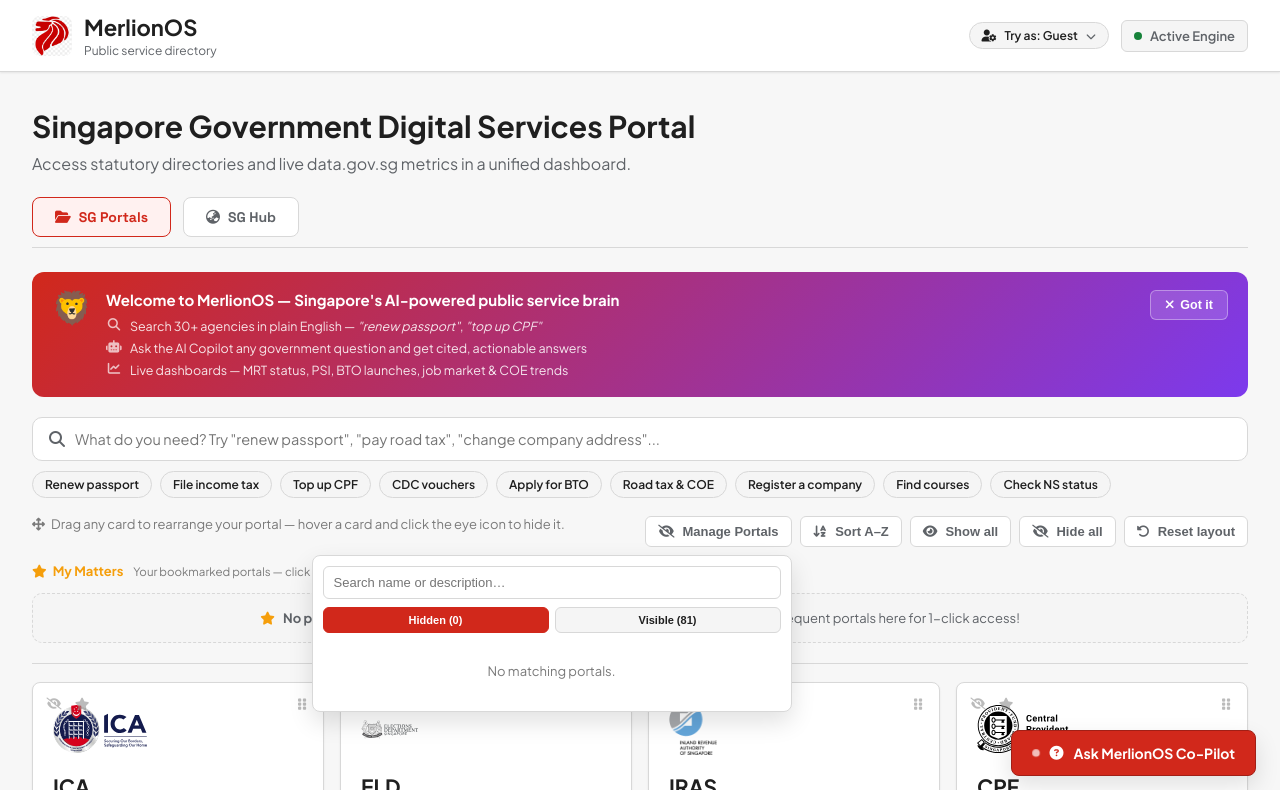
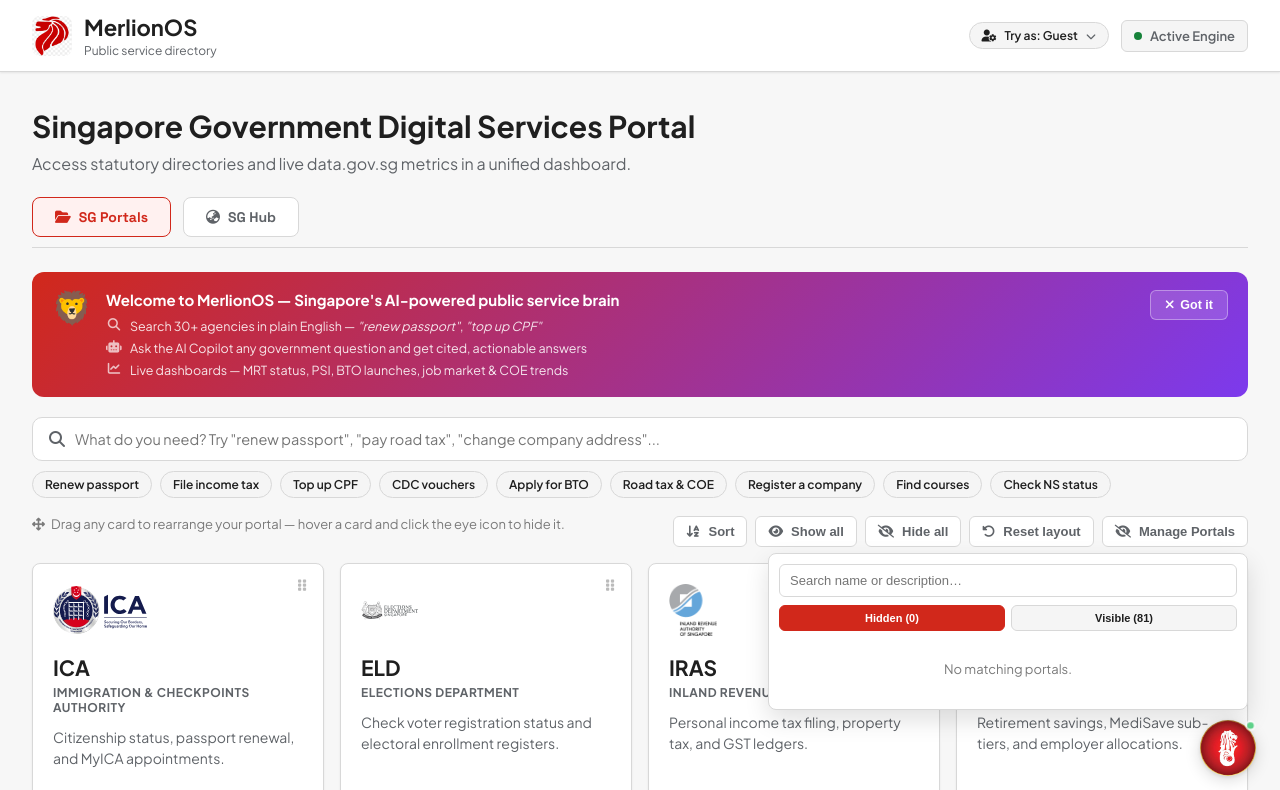
Before and after one commit to leshweyeewin/merlion-os, a plain HTML site: page static/index.html in a window 1280 px wide. Both pictures are taken after a click on the button "Manage Portals". Shown: the top 790 px of the page. Drawn offline with nearby package versions, Linux system fonts and the light colour scheme.

Commit message:
feat: initialize MerlionOS frontend with directory layout and portal management features

```diff
--- a/static/index.html
+++ b/static/index.html
@@ -100,14 +100,8 @@
                 <div class="directory-toolbar" style="margin-bottom: 16px;">
                     <span class="reorder-hint"><i class="fa-solid fa-arrows-up-down-left-right"></i> Drag any card to rearrange your portal — hover a card and click the eye icon to hide it.</span>
                     <div class="toolbar-btn-group">
-                        <div class="manage-portals-wrap" style="position: relative; display: inline-block;">
-                            <button type="button" class="reset-layout-btn manage-portals-btn" id="manage-portals-btn">
-                                <i class="fa-solid fa-eye-slash"></i> Manage Portals<span class="hidden-count-badge" id="hidden-portals-count" style="display:none;">0</span>
-                            </button>
-                            <div class="hidden-portals-dropdown hidden" id="hidden-portals-dropdown"></div>
-                        </div>
-                        <button type="button" class="reset-layout-btn" id="sort-alphabetical-btn" title="Sort portals alphabetically by agency name">
-                            <i class="fa-solid fa-arrow-down-a-z"></i> Sort A–Z
+                        <button type="button" class="reset-layout-btn" id="sort-alphabetical-btn" title="Sort portals alphabetically">
+                            <i class="fa-solid fa-arrow-down-a-z" id="sort-icon"></i> Sort
                         </button>
                         <button type="button" class="reset-layout-btn" id="mp-show-all-global">
                             <i class="fa-solid fa-eye"></i> Show all
@@ -118,6 +112,12 @@
                         <button type="button" class="reset-layout-btn" id="reset-layout-btn">
                             <i class="fa-solid fa-rotate-left"></i> Reset layout
                         </button>
+                        <div class="manage-portals-wrap" style="position: relative; display: inline-block;">
+                            <button type="button" class="reset-layout-btn manage-portals-btn" id="manage-portals-btn">
+                                <i class="fa-solid fa-eye-slash"></i> Manage Portals<span class="hidden-count-badge" id="hidden-portals-count" style="display:none;">0</span>
+                            </button>
+                            <div class="hidden-portals-dropdown hidden" id="hidden-portals-dropdown"></div>
+                        </div>
                     </div>
                 </div>
 
@@ -1685,9 +1685,11 @@
         </main>
 
         <!-- Floating Chat Trigger Button -->
-        <div class="chat-trigger" id="chat-trigger">
-            <span class="pulse-indicator"></span>
-            <i class="fa-solid fa-circle-question"></i> Ask MerlionOS Co-Pilot
+        <div class="chat-trigger" id="chat-trigger" title="Ask MerlionOS Co-Pilot" role="button" aria-label="Open Co-Pilot chat">
+            <div class="chat-trigger-icon-wrap">
+                <img src="/merlion-icon-symbolizing-singapore-nation-on-red-gold-button-vector.jpg" alt="MerlionOS Co-Pilot" class="chat-trigger-logo">
+            </div>
+            <span class="pulse-indicator" aria-hidden="true"></span>
         </div>
 
         <!-- Floating Expandable Chat Panel Widget -->
@@ -1696,7 +1698,7 @@
             <div class="widget-header">
                 <div class="widget-title">
                     <div class="widget-title-row">
-                        <span class="widget-mark" aria-hidden="true"><i class="fa-solid fa-landmark"></i></span>
+                        <span class="widget-mark" aria-hidden="true"><img src="merlion-icon-symbolizing-singapore-nation-on-red-gold-button-vector.jpg" alt="" class="widget-mark-logo"></span>
                         <h3>MerlionOS Co-Pilot</h3>
                     </div>
                     <span>GovAI Coordination Brain</span>
--- a/static/js/portals.js
+++ b/static/js/portals.js
@@ -290,12 +290,22 @@ function initPortalReordering() {
 
     const sortAzBtn = document.getElementById("sort-alphabetical-btn");
     if (sortAzBtn) {
+        let sortAsc = false; // false so first click toggles to true (A→Z)
         sortAzBtn.addEventListener("click", () => {
+            sortAsc = !sortAsc;
+            const icon = document.getElementById("sort-icon");
+            if (icon) {
+                icon.className = sortAsc
+                    ? "fa-solid fa-arrow-down-a-z"
+                    : "fa-solid fa-arrow-down-z-a";
+            }
             const cards = Array.from(grid.querySelectorAll(".service-card"));
             cards.sort((a, b) => {
                 const nameA = (a.querySelector("h3")?.textContent || a.dataset.agency).trim();
                 const nameB = (b.querySelector("h3")?.textContent || b.dataset.agency).trim();
-                return nameA.localeCompare(nameB);
+                return sortAsc
+                    ? nameA.localeCompare(nameB)
+                    : nameB.localeCompare(nameA);
             });
             cards.forEach(card => grid.appendChild(card));
             saveOrder();
@@ -491,30 +501,14 @@ function initPortalVisibility() {
             if (willOpen) {
                 selected.clear();
                 renderDropdown();
-                // Position the fixed dropdown just below the button for all screen sizes
-                const btnRect = manageBtn.getBoundingClientRect();
-                const topPos = btnRect.bottom + 8;
-                dropdown.style.top = topPos + "px";
-                // Horizontal anchor: on mobile keep the full-width panel with side gutters
-                // (CSS handles this); on desktop anchor it under the button, right-aligned,
-                // and a touch wider so more of each portal row is readable.
+                // On mobile the dropdown is position:fixed, so we must set top via JS.
+                // On desktop it's position:absolute with CSS top: calc(100% + 6px).
                 if (window.innerWidth <= 600) {
-                    dropdown.style.left = "";
-                    dropdown.style.right = "";
-                    dropdown.style.width = "";
-                    dropdown.style.maxWidth = "";
+                    const btnRect = manageBtn.getBoundingClientRect();
+                    dropdown.style.top = (btnRect.bottom + 6) + "px";
                 } else {
-                    const panelWidth = 480;
-                    const left = Math.max(14, btnRect.right - panelWidth);
-                    dropdown.style.left = left + "px";
-                    dropdown.style.right = "auto";
-                    dropdown.style.width = panelWidth + "px";
-                    dropdown.style.maxWidth = "none";
+                    dropdown.style.top = "";
                 }
-                // Cap height so the dropdown never overlaps the fixed Co-Pilot button
-                // (button is bottom:24px, ~48px tall → reserve 80px from the bottom)
-                const safeBottom = 80;
-                dropdown.style.maxHeight = Math.max(120, window.innerHeight - topPos - safeBottom) + "px";
             }
             dropdown.classList.toggle("hidden", !willOpen);
         });
@@ -669,16 +663,14 @@ function initPortalBookmarks() {
     function renderMattersGrid() {
         mattersGrid.innerHTML = "";
         const bookmarks = loadBookmarks();
+
+        if (bookmarks.length === 0) {
+            mattersSection.classList.add("hidden");
+            return;
+        }
+
         mattersSection.classList.remove("hidden");
 
-        if (bookmarks.length === 0) {
-            mattersGrid.innerHTML = `
-                <div style="grid-column: 1 / -1; background: var(--bg-muted); border: 1px dashed var(--border); border-radius: 10px; padding: 16px; text-align: center; color: var(--text-muted); font-size: 13px; margin: 4px 0;">
-                    <i class="fa-solid fa-star" style="color: #f59e0b; margin-right: 6px;"></i>
-                    <strong>No pinned portals yet</strong> — click the <i class="fa-solid fa-star" style="color:#f59e0b; font-size:12px;"></i> star icon on any portal card below to pin your frequent portals here for 1-click access!
-                </div>`;
-            return;
-        }
         bookmarks.forEach(agency => {
             const origCard = grid.querySelector(`.service-card[data-agency="${agency}"]`);
             if (!origCard) return;
--- a/static/style.css
+++ b/static/style.css
@@ -88,6 +88,8 @@ body {
     gap: 12px;
     min-width: 0;
 }
+
+
 
 .app-mark {
     width: 40px;
@@ -441,8 +443,8 @@ body {
 /* ── Item 7: Bookmark (star) button on portal cards ────────────────────────── */
 .bookmark-btn {
     position: absolute;
-    top: 8px;
-    left: 36px;
+    bottom: 12px;
+    right: 8px;
     width: 26px;
     height: 26px;
     display: flex;
@@ -456,7 +458,7 @@ body {
     padding: 0;
     border-radius: 4px;
     transition: opacity 0.2s, color 0.2s, background-color 0.2s;
-    opacity: 0.5;
+    opacity: 0.45;
     z-index: 2;
 }
 
@@ -570,8 +572,8 @@ body {
 
 .hide-portal-btn {
     position: absolute;
-    top: 8px;
-    left: 8px;
+    bottom: 12px;
+    right: 36px;
     width: 26px;
     height: 26px;
     display: flex;
@@ -579,13 +581,17 @@ body {
     justify-content: center;
     color: var(--text-subtle);
     font-size: 12px;
-    opacity: 0.5;
+    opacity: 0.45;
     cursor: pointer;
     background: none;
     border: none;
     padding: 0;
     transition: opacity 0.2s, color 0.2s, background-color 0.2s;
     border-radius: 4px;
+}
+
+.service-card:hover .hide-portal-btn {
+    opacity: 1;
 }
 
 .hide-portal-btn:hover {
@@ -634,13 +640,13 @@ body {
 }
 
 .hidden-portals-dropdown {
-    position: fixed;
-    top: auto;
-    left: 14px;
-    right: 14px;
+    position: absolute;
+    top: calc(100% + 6px);
+    right: 0;
+    left: auto;
     z-index: 200;
-    width: auto;
-    max-width: 420px;
+    width: 480px;
+    max-width: calc(100vw - 28px);
     background: var(--bg-panel);
     border: 1px solid var(--border);
     border-radius: 8px;
@@ -648,7 +654,6 @@ body {
     padding: 10px;
     display: flex;
     flex-direction: column;
-    /* JS overrides this on open; the fallback leaves room above the fixed Co-Pilot button */
     max-height: calc(100dvh - 160px);
     overflow-y: auto;
 }
@@ -656,6 +661,23 @@ body {
 .hidden-portals-dropdown.hidden {
     display: none;
 }
+
+/* On narrow phones the absolute-positioned panel can clip off the left edge
+   of the screen. Switch to fixed so it anchors to the viewport directly,
+   and cap the height above the Co-Pilot FAB (bottom:18px + ~48px = 66px). */
+@media (max-width: 600px) {
+    .hidden-portals-dropdown {
+        position: fixed;
+        top: auto; /* JS or CSS calc will handle top via the toolbar offset */
+        left: 14px;
+        right: 14px;
+        width: auto;
+        max-width: none;
+        /* Reserve ~90px at bottom for the Co-Pilot FAB */
+        max-height: calc(100dvh - 90px - 80px);
+    }
+}
+
 
 .hidden-portals-empty {
     font-size: 13px;
@@ -882,32 +904,52 @@ body {
     bottom: 24px;
     right: 24px;
     z-index: 1000;
-    background: var(--primary);
-    border: 1px solid var(--primary-dark);
-    padding: 13px 20px;
-    border-radius: 8px;
-    font-weight: 700;
-    font-size: 14px;
-    color: #ffffff;
-    cursor: pointer;
-    box-shadow: var(--shadow-md);
-    display: flex;
-    align-items: center;
-    gap: 10px;
-    transition: background-color 0.2s, transform 0.2s;
+    width: 56px;
+    height: 56px;
+    border-radius: 50%;
+    background: #ffffff;
+    border: none;
+    cursor: pointer;
+    box-shadow: 0 4px 16px rgba(0,0,0,0.15), 0 1px 4px rgba(0,0,0,0.10);
+    display: flex;
+    align-items: center;
+    justify-content: center;
+    transition: transform 0.2s, box-shadow 0.2s;
+}
+
+.chat-trigger-icon-wrap {
+    width: 100%;
+    height: 100%;
+    border-radius: 50%;
+    overflow: hidden;
+    display: flex;
+    align-items: center;
+    justify-content: center;
+}
+
+.chat-trigger-logo {
+    width: 100%;
+    height: 100%;
+    object-fit: contain;
+    display: block;
+    transform: scale(1.35);
 }
 
 .chat-trigger:hover {
-    background: var(--primary-dark);
-    transform: translateY(-1px);
+    transform: translateY(-2px) scale(1.04);
+    box-shadow: 0 8px 24px rgba(0,0,0,0.18), 0 2px 6px rgba(0,0,0,0.12);
 }
 
 .pulse-indicator {
-    width: 8px;
-    height: 8px;
-    background-color: #ffffff;
+    position: absolute;
+    top: 0;
+    right: 0;
+    width: 11px;
+    height: 11px;
+    background-color: #22c55e;
+    border: 2px solid #ffffff;
     border-radius: 50%;
-    display: inline-block;
+    display: block;
     animation: markerPulse 2s infinite;
 }
 
@@ -962,16 +1004,27 @@ body {
 }
 
 .widget-mark {
-    width: 26px;
-    height: 26px;
-    border-radius: 6px;
+    width: 32px;
+    height: 32px;
+    border-radius: 50%;
     display: inline-flex;
     align-items: center;
     justify-content: center;
-    background: var(--primary);
-    color: #ffffff;
+    background: #ffffff;
+    border: none;
+    color: var(--primary);
     flex-shrink: 0;
-}
+    overflow: hidden;
+}
+
+.widget-mark-logo {
+    width: 100%;
+    height: 100%;
+    object-fit: contain;
+    display: block;
+    transform: scale(1.35);
+}
+
 
 .widget-title span {
     font-size: 12px;
@@ -1438,7 +1491,8 @@ body {
     .chat-trigger {
         right: 16px;
         bottom: 18px;
-        max-width: calc(100% - 32px);
+        width: 54px;
+        height: 54px;
     }
 
     .chat-widget {
@@ -1512,16 +1566,12 @@ body {
         overflow-wrap: anywhere;
     }
 
-    /* Co-Pilot FAB: keep it above content and off the right edge; give the
-       scrolling pane right-side breathing room so nothing hides behind it. */
+    /* Co-Pilot FAB: circle button — keep it above content and off the right edge. */
     .chat-trigger {
         right: 16px;
         bottom: 18px;
-        max-width: calc(100% - 32px);
-        white-space: nowrap;
-        overflow: hidden;
-        text-overflow: ellipsis;
-    }
+    }
+
     .hub-sub-pane {
         padding-right: 4px;
     }
```
Also changed, not shown: static/merlion-icon-symbolizing-singapore-nation-on-red-gold-button-vector.jpg (added), 1 other file.
